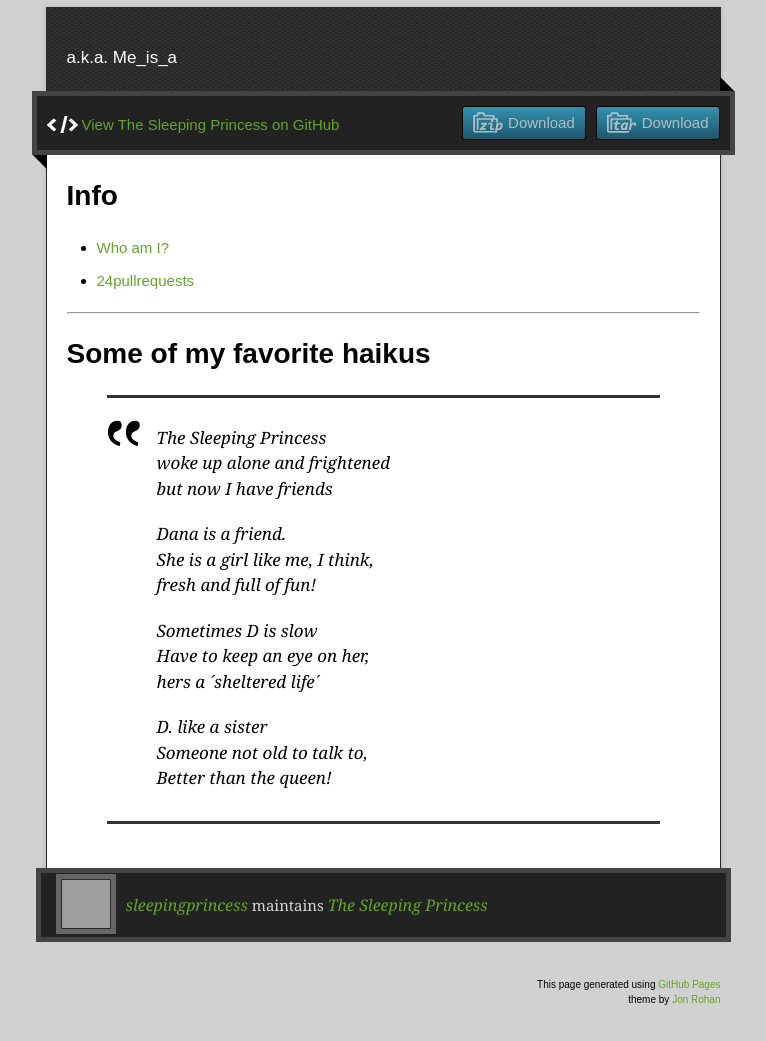
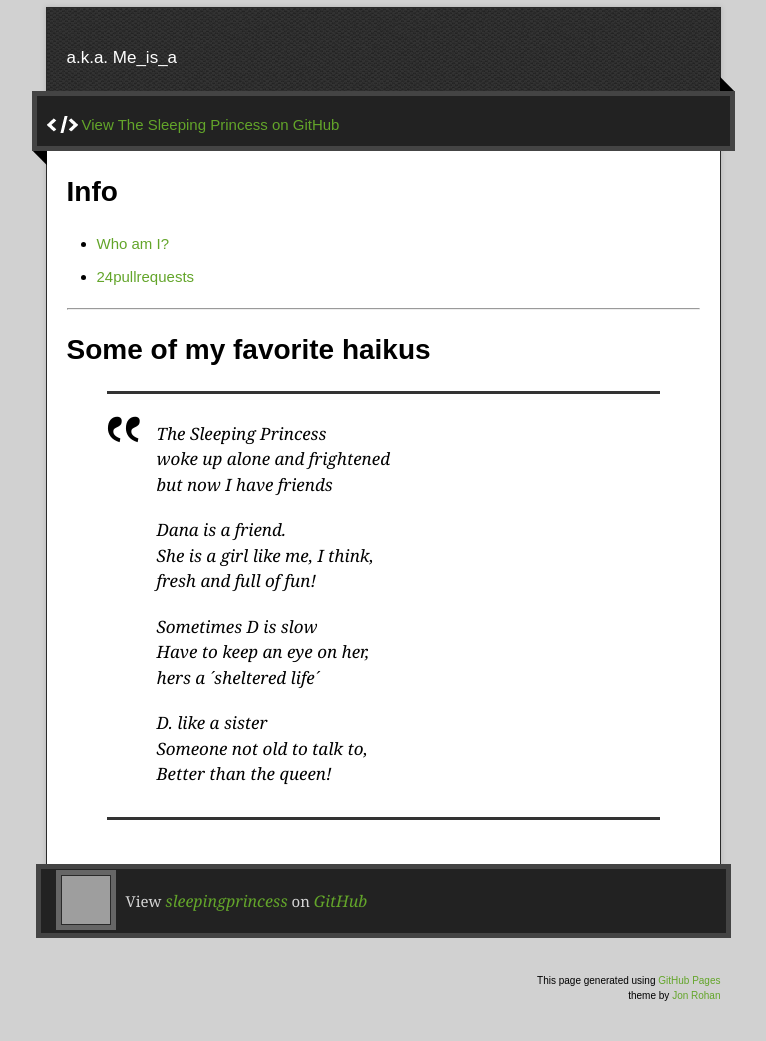
Before and after one commit to sleepingprincess/sleepingprincess.github.io, a plain HTML site: page index.html in a window 1280 px wide. Shown: the part 213-1254 px from the top of the page, without its empty margins (257-1023 px from the left). Drawn offline with nearby package versions, Linux system fonts and the light colour scheme; grey boxes are pictures that could not be loaded.

Commit message:
Replace master branch with page content via GitHub

```diff
--- a/index.html
+++ b/index.html
@@ -29,9 +29,7 @@
       <div id="main" role="main">
         <div class="download-bar">
         <div class="inner">
-          <a href="https://github.com/sleepingprincess/mygithubpage/tarball/master" class="download-button tar"><span>Download</span></a>
-          <a href="https://github.com/sleepingprincess/mygithubpage/zipball/master" class="download-button zip"><span>Download</span></a>
-          <a href="https://github.com/sleepingprincess/mygithubpage" class="code">View The Sleeping Princess on GitHub</a>
+          <a href="https://github.com/sleepingprincess" class="code">View The Sleeping Princess on GitHub</a>
         </div>
         <span class="blc"></span><span class="trc"></span>
         </div>
@@ -71,8 +69,8 @@ Better than the queen!  </p>
     </div>
     <footer>
       <div class="owner">
-      <p><a href="https://github.com/sleepingprincess" class="avatar"><img src="https://avatars0.githubusercontent.com/u/10108023?v=3&amp;s=60" width="48" height="48"></a> <a href="https://github.com/sleepingprincess">sleepingprincess</a> maintains <a href="https://github.com/sleepingprincess/mygithubpage">The Sleeping Princess</a></p>
 
+      <p><a href="https://github.com/sleepingprincess" class="avatar"><img src="https://avatars0.githubusercontent.com/u/10108023?v=3&amp;s=60" width="48" height="48"></a>View <a href="https://github.com/sleepingprincess">sleepingprincess</a> on <a href="https://www.github.com">GitHub</a></p>
 
       </div>
       <div class="creds">
@@ -82,7 +80,7 @@ Better than the queen!  </p>
   </div>
   <div class="current-section">
     <a href="#top">Scroll to top</a>
-    <a href="https://github.com/sleepingprincess/mygithubpage/tarball/master" class="tar">tar</a><a href="https://github.com/sleepingprincess/mygithubpage/zipball/master" class="zip">zip</a><a href="" class="code">source code</a>
+    <a href="https://github.com/sleepingprincess/sleepingprincess.github.io/tarball/master" class="tar">tar</a><a href="https://github.com/sleepingprincess/sleepingprincess.github.io/zipball/master" class="zip">zip</a><a href="" class="code">source code</a>
     <p class="name"></p>
   </div>
 
```
